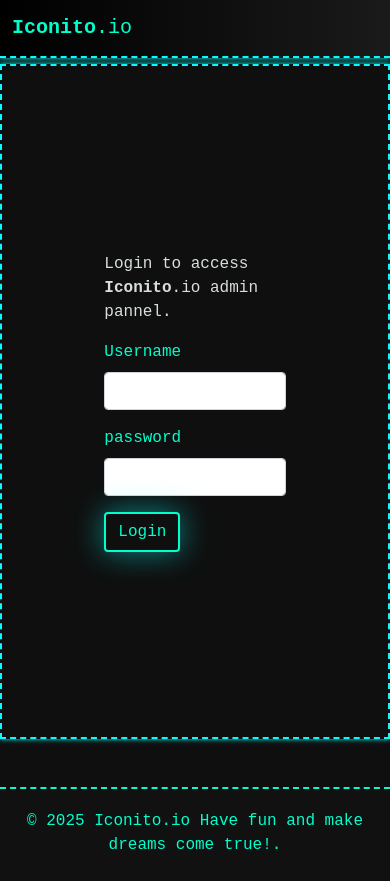
After one commit to iconitodotcom/iconitodotcom, a Flask app: page /login in a window 390 px wide. The commit adds this page. Run offline with Flask 3, Linux system fonts and the light colour scheme.

Commit message:
#6, #8 Login view and adding more space to contact section for mobile version

```diff
--- a/iconitodev/core/view.py
+++ b/iconitodev/core/view.py
@@ -1,4 +1,7 @@
 #iconitodev/core/view.py
+#issue dev           date       description
+# 6    Julio Conchas 07/08/2025 Adding login view
+
 from flask import render_template,request,Blueprint
 
 core = Blueprint('core',__name__)
@@ -6,3 +9,7 @@ core = Blueprint('core',__name__)
 @core.route('/')
 def index():
     return render_template('index.html')
+
+@core.route('/login')
+def login():
+    return render_template('login.html')
--- a/iconitodev/templates/base.html
+++ b/iconitodev/templates/base.html
@@ -30,11 +30,8 @@
     </head>
 
     <body>
-        {% include "topnav.html" %}
-
         {% block content %}
         {% endblock %}
-
       <!-- Bootstrap v5.0 JS Bundle -->
       <script src="https://cdn.jsdelivr.net/npm/bootstrap@5.0.2/dist/js/bootstrap.bundle.min.js"></script>
       <script src="https://cdn.jsdelivr.net/npm/typed.js@2.0.12"></script>
--- /dev/null
+++ b/iconitodev/templates/login.html
@@ -0,0 +1,36 @@
+{% extends "base.html" %}
+
+{% block content %}
+    <!-- Navbar -->
+    <nav class="navbar navbar-expand-lg navbar-light bg-white fixed-top retro-nav-border">
+        <div class="container">
+            <a class="navbar-brand fw-bold" href="/" id="pagetitle">Iconito<span class="fw-lighter ">.io</span></a>
+        </div>
+    </nav>
+    <!-- Login Section start -->
+    <section id="contact" class="mb-5" style="padding-top: 4rem">
+        <div class="container retro-border container-height d-flex justify-content-center align-items-center">
+          <form action="/login" method="POST" class="w-50 m-auto">
+            <p class="secondary-txt-color">Login to access <span class="fw-bold">Iconito</span>.io admin pannel.</p>
+            <div class="mb-3">
+              <label for="username" class="form-label">Username</label>
+              <input type="text" id="username" name="username" class="form-control" required>
+            </div>
+            <div class="mb-3">
+              <label for="password" class="form-label">password</label>
+              <input type="password" id="password" name="password" class="form-control" required>
+            </div>
+            <button type="submit" class="btn btn-retro">Login</button>
+          </form>
+        </div>
+    </section>
+    <!-- Login Section end -->
+
+    <!-- Footer Section start -->
+    <footer>
+        <div class="container">
+          <p class="mb-1">&copy; 2025 Iconito.io Have fun and make dreams come true!.</p>
+        </div>
+    </footer>
+    <!-- Footer Section end -->
+{% endblock %}
--- a/iconitodev/templates/topnav.html
+++ b/iconitodev/templates/topnav.html
@@ -12,7 +12,7 @@
         <li class="nav-item"><a class="nav-link primary-txt-color" href="#about">About</a></li>
         <li class="nav-item"><a class="nav-link primary-txt-color" href="#portfolio">Portfolio</a></li>
         <li class="nav-item"><a class="nav-link primary-txt-color" href="#contact">Contact</a></li>
-        <li class="nav-item"><a class="btn btn-retro ms-2 d-none d-lg-block" href="#">Login</a></li>
+        <li class="nav-item"><a class="btn btn-retro ms-2 d-none d-lg-block" href="{{ url_for('core.login') }}">Login</a></li>
       </ul>
     </div>
   </div>
```
Also changed, not shown: iconitodev/templates/index.html (+5 -2 lines).
